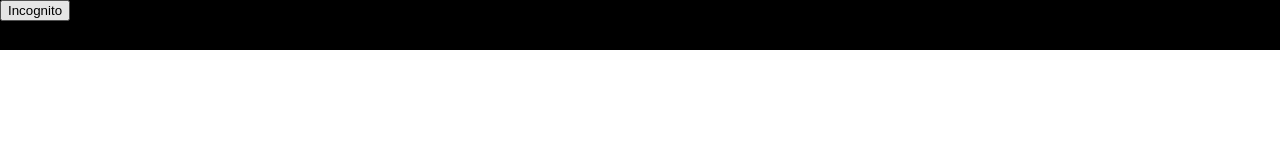
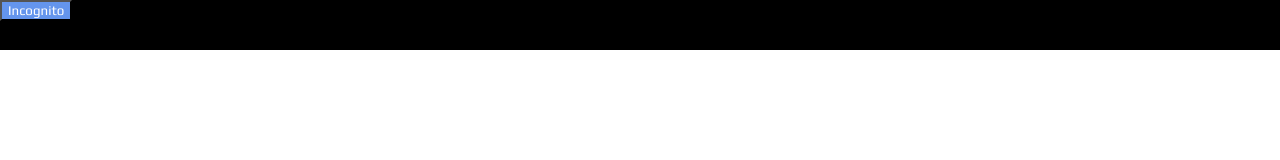
Before and after one commit to PricklyPear-who-codes/webFaker, a plain HTML site: page index.html in a window 1280 px wide. Drawn offline with Linux system fonts and the light colour scheme.

Commit message:
Update style.css

```diff
--- a/style.css
+++ b/style.css
@@ -7,3 +7,9 @@
   width: 100%;
   height:50px;
 }
+
+#top-nav #gotoIncognito {
+  background-color: #6495ED;
+  color: white;
+  font-family: "Play", sans-serif;
+}
```
